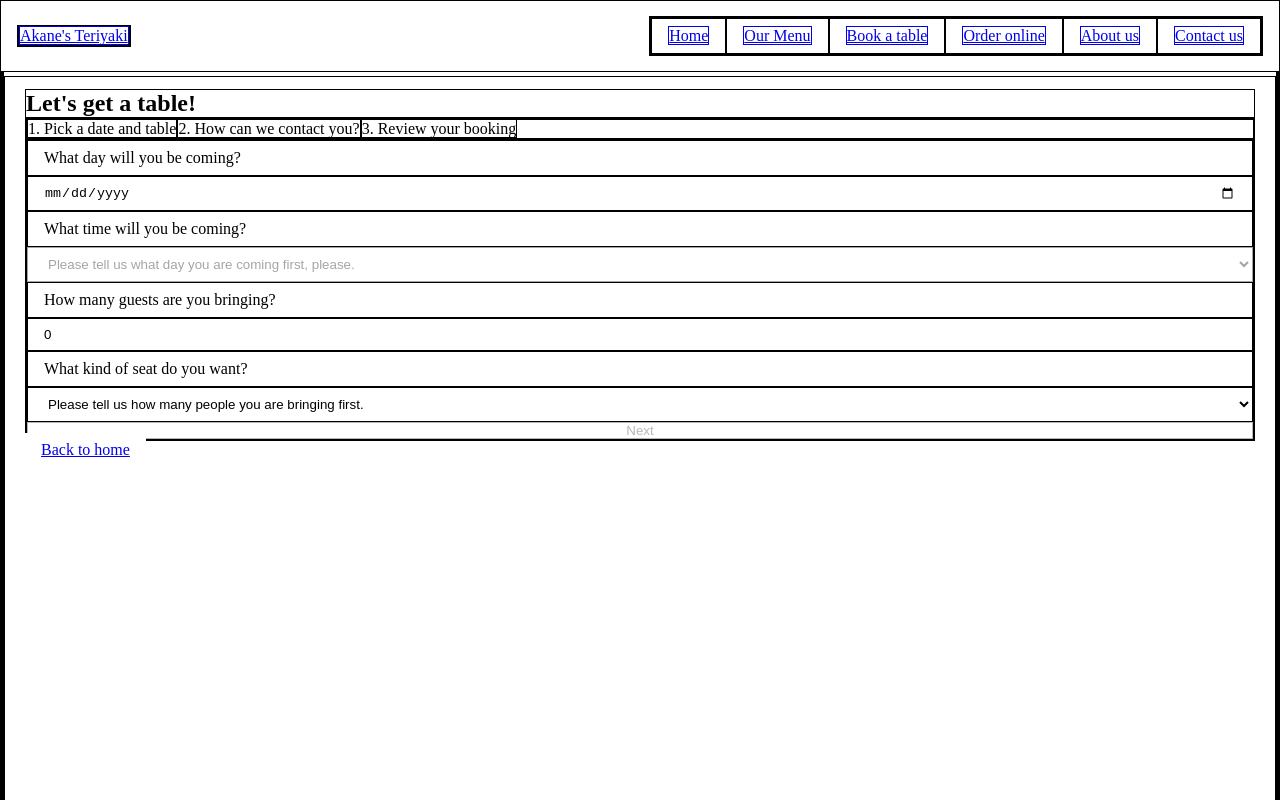
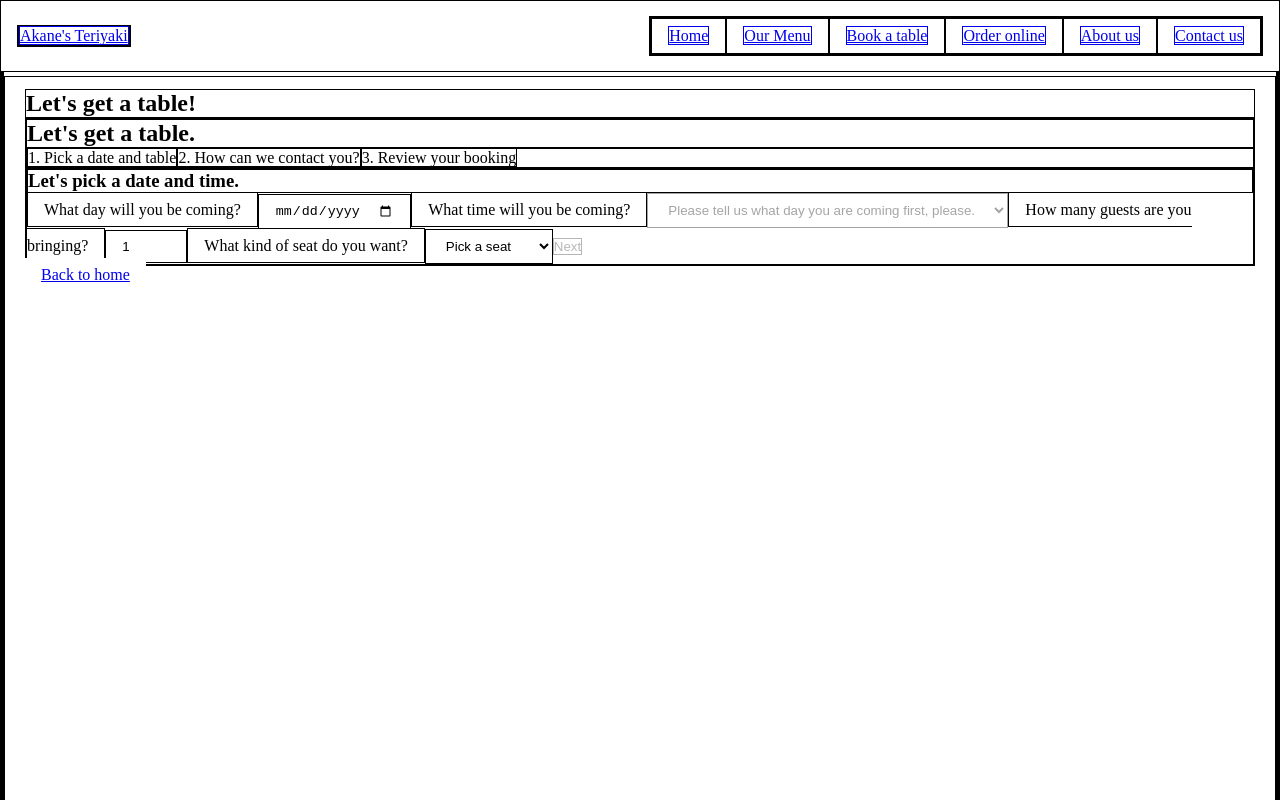
Before and after one commit to jarteaga127/akanes-teriyaki-react, a React (Vite) app: page /book-a-table in a window 1280 px wide. Shown: the top 800 px of the page. Built offline with nearby package versions, Linux system fonts and the light colour scheme.

Commit message:
lifted state up to the booking form

```diff
--- a/src/components/BookingForm.tsx
+++ b/src/components/BookingForm.tsx
@@ -1,38 +1,43 @@
 import { useState } from "react";
-import type { BookingDetails, SeatType, TimeSlot } from "../types";
+import type { BookingDetails } from "../types";
 import "../styles/booking-form.css"
+import Step1Details from "./Step1Details";
+import Step2Details from "./Step2Details";
+import Step3Details from "./Step3Details";
+import Step4Details from "./Step4Details";
 
-const BookingForm = () => {
-const [step, setStep] = useState(1);
-const [formData, setFormData] = useState<BookingDetails>({
-    guests: 0,
+const INITIAL_DATA: BookingDetails = {
+    id: '',
+  guests: 1,
   date: '',
   time: '',
   seat: '',
   name: '',
+  email: '',
   phone: '',
-    email: '',
-    id: ''
-});
+}
 
-const handleInputChange = (e: React.ChangeEvent<HTMLInputElement | HTMLSelectElement | HTMLTextAreaElement>) => {
-    const {name, value} = e.target;
-    setFormData((prev) => ({
-        ...prev, [name]: name === 'guests' ? parseInt(value, 10) : value,
-    }))
+const BookingForm: React.FC = () => {
+const [step, setStep] = useState<number>(1);
+const [formData, setFormData] = useState<BookingDetails>(INITIAL_DATA);
+
+const updateFields = (fields: Partial<BookingDetails>) => {
+setFormData((prev) => ({ ...prev, ...fields }));
+}
+
+const handleSubmit = (e: React.FormEvent) => {
+  e.preventDefault();
 };
 
 const nextStep = () => setStep(prev => prev + 1);
 const prevStep = () => setStep(prev => prev - 1);
 
-const handleSubmit = (e: React.SubmitEvent) => {
-e.preventDefault();
-
-//This will build a mock id and build a final reservation object
+const handleFinalSubmit = () => {
     const finalBooking: BookingDetails = {
       ...formData,
       id: `bk-${Math.random().toString(36).substring(2, 9)}`,
 };
+
 
 //Pull available bookings from local storage or create an empty array if none exist
 const availBookings = JSON.parse(localStorage.getItem('restaurant_bookings') || '[]')
@@ -44,100 +49,47 @@ localStorage.setItem('restaurant_bookings', JSON.stringify(availBookings));
 setStep(4);
 }
 
-
-
-const timeSlots: TimeSlot[] = [
-    {time: '18:00', label: '18:00', isAvailable: true},
-    {time: '19:00', label: '19:00', isAvailable: true},
-    {time: '20:00', label: '20:00', isAvailable: true},
-    {time: '21:00', label: '21:00', isAvailable: true},
-    {time: '22:00', label: '22:00', isAvailable: false}
-];
-
-const seatTypes: SeatType[] = [
-    {seat: 'table', label: 'table', isAvailable: true},
-    {seat: 'counter', label: 'counter', isAvailable: true},
-    {seat: 'group table', label: 'group table', isAvailable: false},
-    {seat: 'window seat', label: 'window seat', isAvailable: false}
-]
+const resetForm = () => {
+setFormData(INITIAL_DATA);
+    setStep(1);
+}
 
     return (
         <form onSubmit={handleSubmit}>
+            <h2>Let's get a table.</h2>
         <div className="step-indicator">
             <span className={step >= 1 ? 'active' : ''}>1. Pick a date and table</span>
         <span className={step >= 2 ? 'active' : ''}>2. How can we contact you?</span>
         <span className={step >= 3 ? 'active' : ''}>3. Review your booking</span>
         </div>
+
             {step === 1 && (
-                <div className="form-control">
-                    <label htmlFor="date">What day will you be coming?</label>
-                    <input type="date" name="date" value={formData.date} onChange={handleInputChange} min={new Date().toISOString().split('T')[0]} required/>
-                    <label htmlFor="time">What time will you be coming?</label>
-                    <select name="time" id="time" value={formData.time} onChange={handleInputChange} required disabled={!formData.date}>
-                        <option>{formData.date ? "Select a time" : "Please tell us what day you are coming first, please."}</option>
-                        {timeSlots.map((slot) => (
-                            <option key={slot.time} value={slot.time} disabled={!slot.isAvailable}>
-                                {slot.label}
-                            </option>
-                        ))}
-                    </select>
-                    <label htmlFor="guests">How many guests are you bringing?</label>
-                    <input type="number" name="guests" value={formData.guests} onChange={handleInputChange} min={0} max={10} />
-                    <label htmlFor="seatType">What kind of seat do you want?</label>
-                    <select name="seatType" id="seatType" value={formData.seat} onChange={handleInputChange} required >
-                        <option>{formData.guests ? "Pick a seat" : "Please tell us how many people you are bringing first."} </option>
-                        {seatTypes.map((type) => (
-                            <option key={type.seat} value={type.seat} disabled={!type.isAvailable}>{type.label}</option>
-                        ))}
-                    </select>
-                    <button type="button" onClick={nextStep} disabled={!formData.date || !formData.time}>Next</button>
-                </div>
+                <Step1Details
+                formData={formData}
+          updateFields={updateFields}
+          onNext={nextStep}
+                />
             )}
             {step === 2 && (
-                <div className="form-control">
-                    <label htmlFor="name">Write your name here:</label>
-                    <input type="text" name="name" required onChange={handleInputChange} />
-                    <label htmlFor="phone">Phone Number:</label>
-                    <input type="text" name="phone" onChange={handleInputChange}/>
-                    <label htmlFor="email">Your email:</label>
-                    <input type="text" name="email" onChange={handleInputChange} />
-                    <button type="button" onClick={prevStep}>Go back</button>
-                    <button type="button" onClick={nextStep}> Confirm your reservation.</button>
-                </div>
+                <Step2Details
+                formData={formData}
+          updateFields={updateFields}
+          onNext={nextStep}
+          onBack={prevStep}
+                />
             )}
             {step === 3 && (
-                <div className="review-booking">
-                    <h3>Review Your Reservation Details</h3>
-            <p>Please make sure everything looks correct before confirming.</p>
-
-            <div className="review-card">
-              <div className="review-row"><strong>Name:</strong> {formData.name}</div>
-              <div className="review-row"><strong>Email:</strong> {formData.email}</div>
-              <div className="review-row"><strong>Phone:</strong> {formData.phone}</div>
-              <hr />
-              <div className="review-row"><strong>Date:</strong> {formData.date}</div>
-              <div className="review-row"><strong>Time:</strong> {formData.time}</div>
-              <div className="review-row"><strong>Guests:</strong> {formData.guests}</div>
-            </div>
-            <div className="btn-group">
-              <button type="button" onClick={prevStep}>Edit Details</button>
-              {/* This button actually submits the form */}
-              <button type="submit" className="confirm-btn">Confirm & Book Table</button>
-            </div>
-          </div>
+                <Step3Details
+                formData={formData}
+          onConfirm={handleFinalSubmit}
+          onBack={prevStep}
+                />
             )}
             {step === 4 && (
-          <div className="form-step success-step">
-            <h2>🎉 Reservation Confirmed!</h2>
-            <p>We look forward to hosting you, {formData.name}.</p>
-            <button type="button" onClick={() => {
-              // Reset state to book another
-              setFormData({ id: '', name: '', email: '', phone: '', date: '', time: '', guests: 2, seat: '' });
-              setStep(1);
-            }}>
-              Book Another Table
-            </button>
-          </div>
+          <Step4Details
+          formData={formData}
+          resetForm={resetForm}
+          />
         )}
         </form>
      );
--- a/src/components/Step1Details.tsx
+++ b/src/components/Step1Details.tsx
@@ -4,7 +4,7 @@ import { TIME_SLOTS, SEAT_TYPES } from "../data/BookingData";
 const Step1Details: React.FC<Step1Props> = ({formData, updateFields, onNext}) => {
     return (
         <div className="step-containter">
-            <h2>Let's pick a date and time.</h2>
+            <h3>Let's pick a date and time.</h3>
             <label htmlFor="date">What day will you be coming?</label>
                     <input type="date" name="date" value={formData.date} onChange={e => updateFields({date: e.target.value}) } min={new Date().toISOString().split('T')[0]} required/>
                     <label htmlFor="time">What time will you be coming?</label>
--- a/src/components/Step2Details.tsx
+++ b/src/components/Step2Details.tsx
@@ -3,7 +3,7 @@ import type { Step2Props } from "../types";
 const Step2Details: React.FC<Step2Props> = ({formData, updateFields, onNext, onBack}) => {
     return (
       <div className="step-container">
-        <h2>How can we contact you?</h2>
+        <h3>How can we contact you?</h3>
         <label htmlFor="name">Write your name here:</label>
                     <input type="text" name="name" value={formData.name} required onChange={e => updateFields({name: e.target.value})} />
                     <label htmlFor="phone">Phone Number:</label>
--- a/src/components/Step3Details.tsx
+++ b/src/components/Step3Details.tsx
@@ -3,7 +3,7 @@ import type { Step3Props } from "../types";
 const Step3Details: React.FC<Step3Props> = ({formData, onConfirm, onBack}) => {
     return (
         <div className="step-container">
-            <h2>Review your reservation details</h2>
+            <h3>Review your reservation details</h3>
             <p>Please make sure everything looks correct before confirming.</p>
             <div className="review-card">
               <div className="review-row"><strong>Name:</strong> {formData.name}</div>
--- /dev/null
+++ b/src/components/Step4Details.tsx
@@ -0,0 +1,15 @@
+import type { Step4Props } from "../types";
+
+const Step4Details: React.FC<Step4Props> = ({formData, resetForm}) => {
+    return (
+        <div className="step-container">
+            <h3>🎉 Reservation Confirmed!</h3>
+            <p>We look forward to hosting you, {formData.name}.</p>
+            <button type="button" onClick={resetForm}>
+              Book Another Table
+            </button>
+        </div>
+     );
+}
+
+export default Step4Details;
--- a/src/types/index.tsx
+++ b/src/types/index.tsx
@@ -39,3 +39,8 @@ export interface Step3Props {
     onConfirm: () => void;
     onBack: () => void;
 }
+
+export interface Step4Props {
+    formData: BookingDetails;
+    resetForm: () => void;
+}
```
Lines whose indentation alone changed are shown as unchanged.
